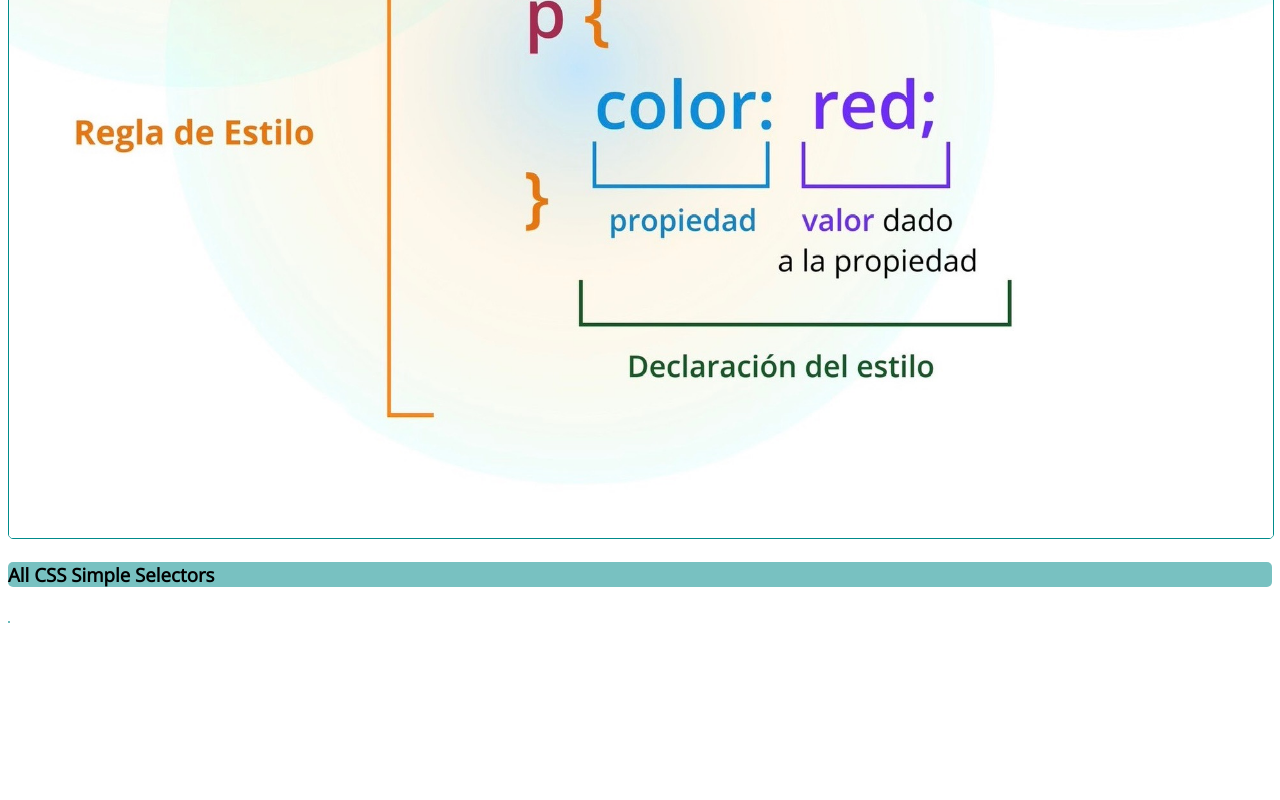
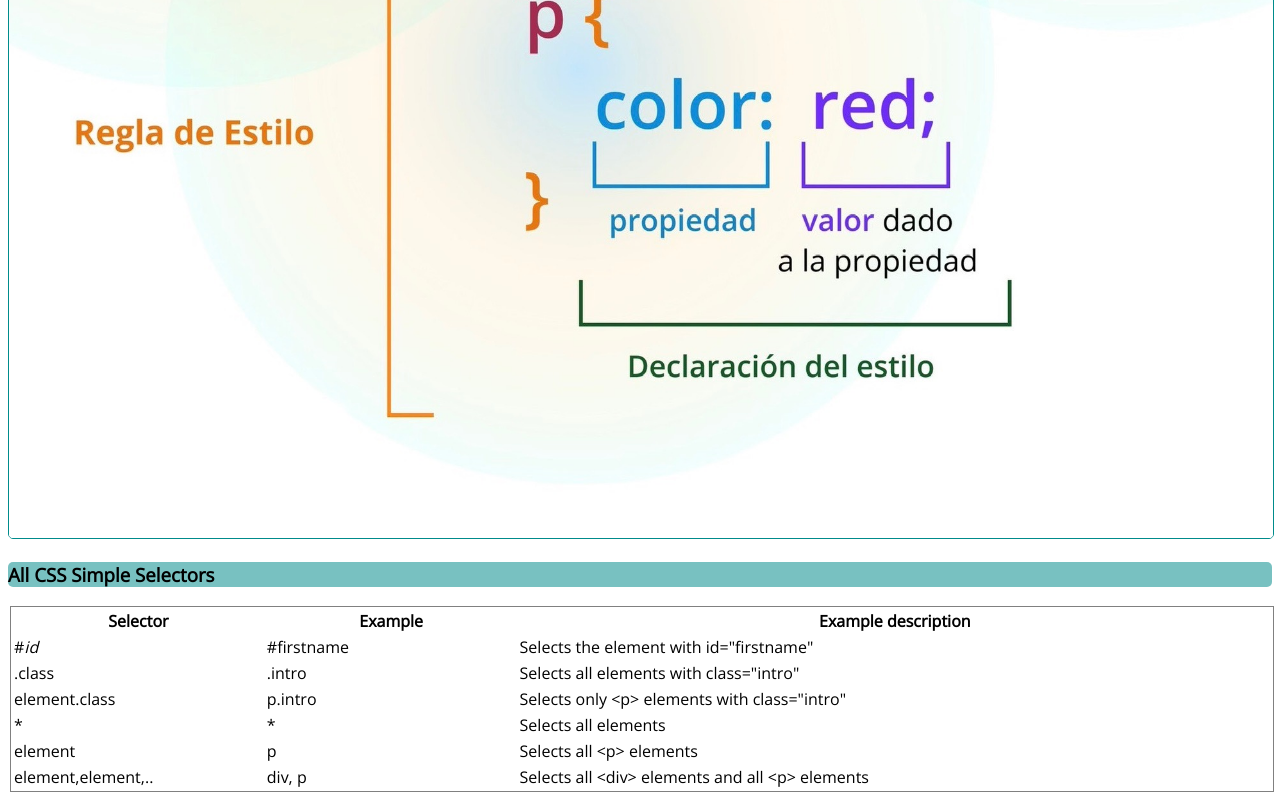
Before and after one commit to EricApVera05/ASIX1_M4UF1A6_Selectores_CSS_EricAparicio, a plain HTML site: page index.html in a window 1280 px wide. Shown: the part 1795-2595 px from the top of the page. Before the commit the page ends 2431 px from the top, so only its background shows below. Drawn offline with nearby package versions, Linux system fonts and the light colour scheme.

Commit message:
Update index.html

```diff
--- a/index.html
+++ b/index.html
@@ -51,6 +51,25 @@
         border: solid darkcyan 1px;
         border-radius: 5px;
     }
+    .tabla{
+    border-collapse: collapse;
+    border-spacing: 0;
+    width: 100%;
+    display: table;
+    border: 1px solid #ccc;
+    margin: 2px;
+    display: table;
+    border-collapse: separate;
+    box-sizing: border-box;
+    text-indent: initial;
+    border-spacing: 2px;
+    border-color: gray;
+    }
+    .tablas{
+        display: block;
+      overflow-x: auto;
+    }
+
 </style>
 </head>
 
@@ -98,7 +117,44 @@
         </div>
         <div>
             <h3>All CSS Simple Selectors</h3>
-            <img src="./resources/selectors.png" alt="">
+            <table class="tabla">
+                <tbody><tr>
+                  <th style="width:20%">Selector</th>
+                  <th style="width:20%">Example</th>
+                  <th>Example description</th>
+                </tr>
+                <tr>
+                  <td>#<i>id</i></td>
+                  <td class="x">#firstname</td>
+                  <td>Selects the element with id="firstname"</td>
+                </tr>
+                <tr>
+                  <td>.class</td>
+                  <td class="x">.intro</td>
+                  <td>Selects all elements with class="intro"</td>
+                </tr>
+                <tr>
+                  <td>element.class</td>
+                  <td class="x">p.intro</td>
+                  <td>Selects only &lt;p&gt; elements with class="intro"</td>
+                </tr>
+                <tr>
+                  <td>*</td>
+                  <td class="x">*</td>
+                  <td>Selects all elements</td>
+                </tr>
+                <tr>
+                  <td>element</td>
+                  <td class="x">p</td>
+                  <td>Selects all &lt;p&gt; elements</td>
+                </tr>
+                <tr>
+                  <td>element,element,..</td>
+                  <td class="x">div, p</td>
+                  <td>Selects all &lt;div&gt; elements and all &lt;p&gt; elements</td>
+                </tr>
+              </tbody>
+            </table>
         </div>
     </div>
 
```
